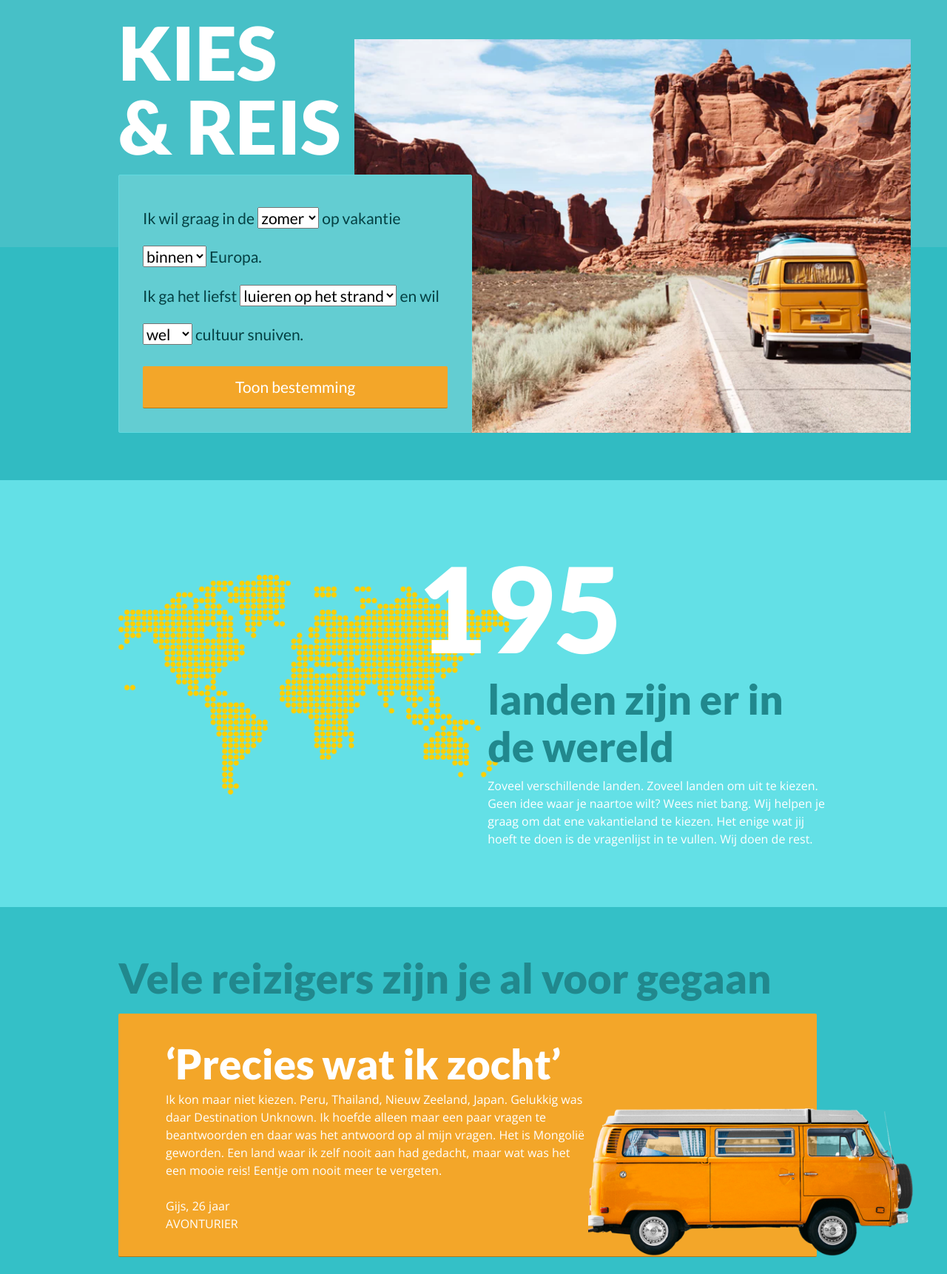
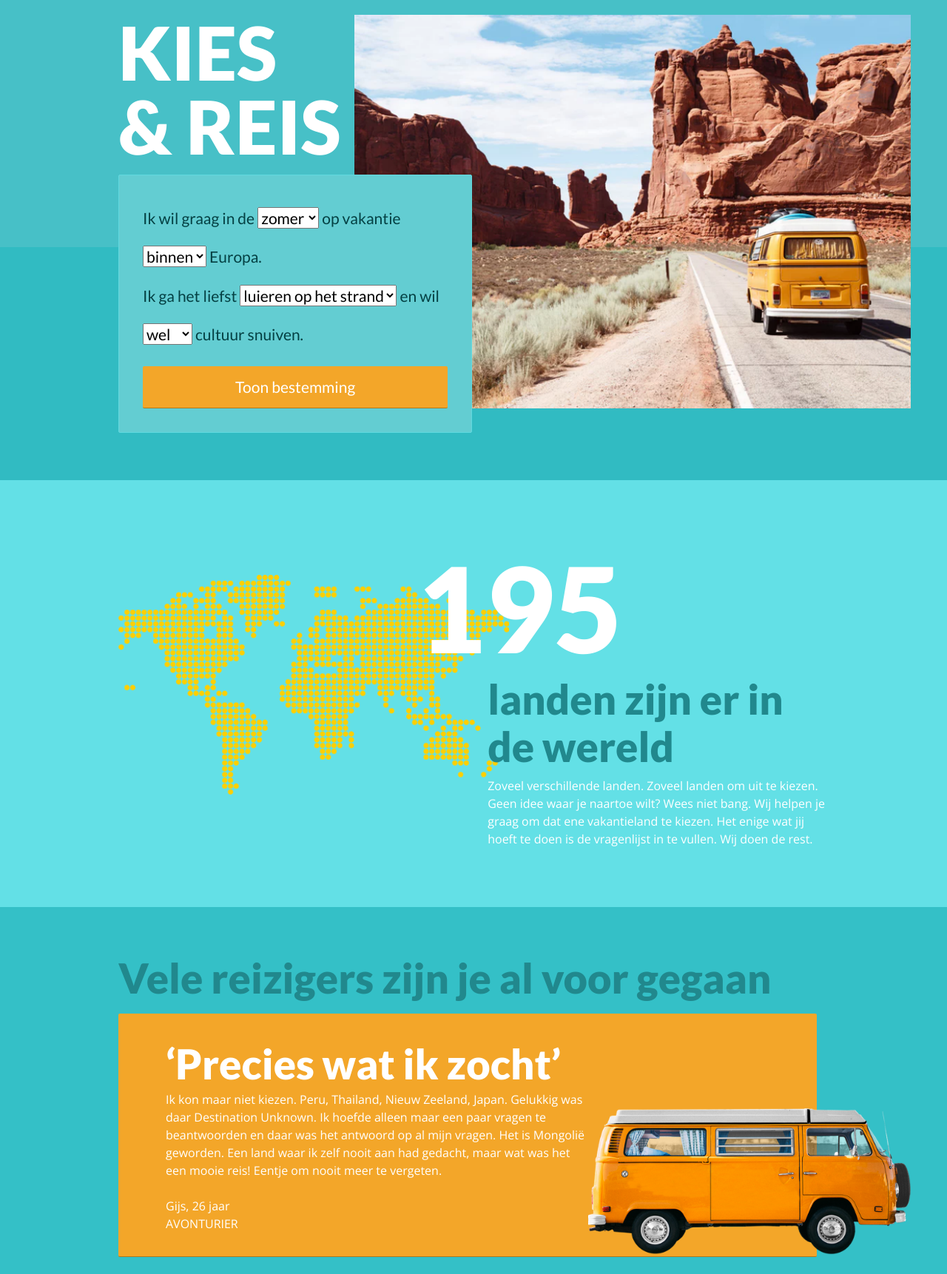
Before and after one commit to destination-unknown/destination-unknown-frontend, a Gatsby site: page / in a window 1280 px wide. Shown: the part 76-1798 px from the top of the page at 74% size. Built offline with nearby package versions, Linux system fonts and the light colour scheme; Gatsby itself is replaced by a stand-in of ours.

Commit message:
Update design

```diff
--- a/src/components/country-block.js
+++ b/src/components/country-block.js
@@ -73,9 +73,6 @@ const SubTitle = styled.p`
   color: white;
   margin-top: 8px;
   line-height: 1.5;
-  @media only screen and (max-width: 600px) {
-    padding-left: 16px;
-  }
 `
 
 const CountryBlock = ({ handleClick }) => (
--- a/src/components/survey-block.js
+++ b/src/components/survey-block.js
@@ -18,26 +18,33 @@ const Container = styled.div`
   max-width: 960px;
   display: grid;
   grid-template-columns: 16.6% 16.6% 16.6% 16.6% 16.6% 16.6% 12%;
+  grid-template-rows: max-content 1fr;
   font-family: 'Open Sans', sans-serif;
   margin: 0 auto;
   padding-top: 0;
   padding-bottom: 5%;
   @media only screen and (max-width: 600px) {
     grid-template-columns: 1fr;
-    grid-template-rows: 1fr;
+    grid-template-rows: max-content 1fr 1fr;
   }
 `
 
 const Title = styled.h1`
   font-family: 'Lato', sans-serif;
+  grid-column: 1 / span 3;
+  grid-row: 1;
   line-height: 1;
   font-size: 100px;
   font-weight: bold;
   margin: 0;
   margin-bottom: 16px;
+  margin-right: 16px;
   color: white;
   @media only screen and (max-width: 600px) {
     padding-left: 16px;
+    font-size: 83px;
+    grid-row: 1;
+    grid-column: 1;
   }
 `
 
@@ -70,16 +77,20 @@ const Button = styled.button`
 
 const SurveyContainer = styled.div`
   grid-column: 1 / span 3;
-  grid-row: 1;
+  grid-row: 2;
   z-index: 1;
+  @media only screen and (max-width: 600px) {
+    grid-row: 3;
+    grid-column: 1;
+  }
 `
 
 const TravelGearImageContainer = styled.div`
   grid-column: 3 / span 5;
-  grid-row: 1;
-  align-self: end;
+  grid-row: 1 / span 2;
   @media only screen and (max-width: 600px) {
-    /* display: none; */
+    grid-row: 2;
+    grid-column: 1;
   }
 `
 
@@ -105,11 +116,11 @@ const SurveyBlock = ({ handleClick }) => (
           <TravelGearImageContainer>
             <Img fluid={data.artboard.childImageSharp.fluid} />
           </TravelGearImageContainer>
+          <Title>
+            KIES <br />
+            &amp; REIS
+          </Title>
           <SurveyContainer>
-            <Title>
-              KIES <br />
-              &amp; REIS
-            </Title>
             <Survey>
               Ik wil graag in de{' '}
               <select name="periode">
--- a/src/components/testimonial-block.js
+++ b/src/components/testimonial-block.js
@@ -18,9 +18,6 @@ const SubTitle = styled.p`
   color: white;
   margin-top: 8px;
   line-height: 1.5;
-  @media only screen and (max-width: 600px) {
-    padding-left: 16px;
-  }
 `
 
 const TestimonialContainer = styled.div`
@@ -76,14 +73,25 @@ const TestimonialTitle = styled.h2`
   }
 `
 
+const BusImage = styled.div`
+  display: block;
+  width: 440px;
+  height: 200px;
+  align-self: end;
+  @media only screen and (max-width: 600px) {
+    width: initial;
+    height: initial;
+  }
+`
+
 const TestimonialBlock = ({ handleClick }) => (
   <StaticQuery
     query={graphql`
       query {
-        busImage: file(relativePath: { eq: "busje.png" }) {
+        mobileBusImage: file(relativePath: { eq: "busje.png" }) {
           childImageSharp {
-            fixed(width: 440, height: 200) {
-              ...GatsbyImageSharpFixed_noBase64
+            fluid {
+              ...GatsbyImageSharpFluid_noBase64
             }
           }
         }
@@ -112,10 +120,9 @@ const TestimonialBlock = ({ handleClick }) => (
                   <br />
                   AVONTURIER
                 </SubTitle>
-                <Img
-                  style={{ alignSelf: `end` }}
-                  fixed={data.busImage.childImageSharp.fixed}
-                />
+                <BusImage>
+                  <Img fluid={data.mobileBusImage.childImageSharp.fluid} />
+                </BusImage>
               </TestimonialSubTitleContainer>
             </TestimonialContentContainer>
           </div>
```
